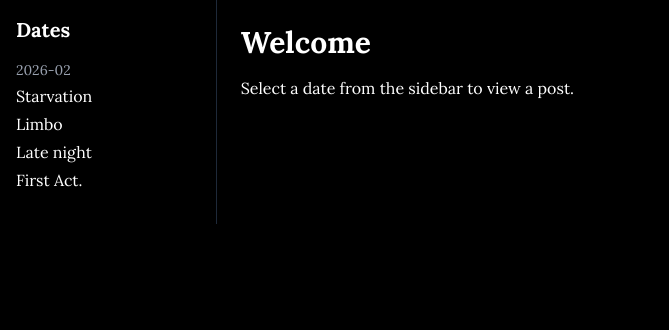
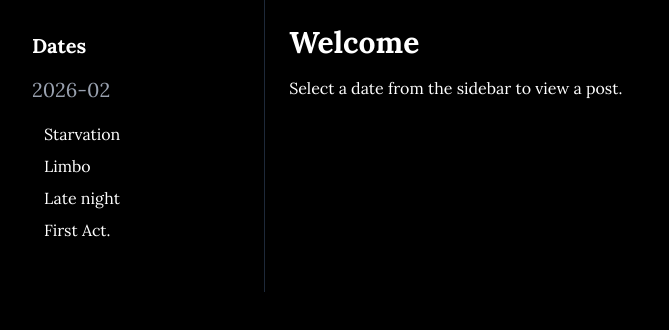
Before and after one commit to strangerwoods/woods, a React (Vite) app: page / in a window 1280 px wide. Shown: the top 330 px of the page, without its empty margins (0-669 px from the left). Built offline with nearby package versions, Linux system fonts and the light colour scheme.

Commit message:
sidebar changes

```diff
--- a/src/components/Sidebar.jsx
+++ b/src/components/Sidebar.jsx
@@ -1,7 +1,7 @@
-import { Link } from "react-router-dom";
+import { NavLink } from "react-router-dom";
 import { listPosts } from "../lib/posts";
 
-const Sidebar = ({ open = false, onClose = () => {} }) => {
+const Sidebar = ({ open = false, onClose = () => { } }) => {
 	const posts = listPosts();
 	const grouped = posts.reduce((acc, p) => {
 		const month = `${p.year}-${p.month}`; // YYYY-MM
@@ -16,7 +16,7 @@ const Sidebar = ({ open = false, onClose = () => {} }) => {
 
 	return (
 		<aside
-			className={`fixed inset-y-0 left-0 w-64 transform transition-transform duration-200 z-50 md:static md:translate-x-0 ${mobileClasses} bg-black p-4 border-r border-gray-800`}
+			className={`fixed inset-y-0 left-0 w-80 transform transition-transform duration-200 z-50 md:static md:translate-x-0 ${mobileClasses} bg-black p-8 border-r border-gray-800`}
 		>
 			<div className="md:hidden mb-4 flex justify-between items-center">
 				<h2 className="text-xl font-bold">Dates</h2>
@@ -35,17 +35,23 @@ const Sidebar = ({ open = false, onClose = () => {} }) => {
 
 			{months.map((month) => (
 				<div key={month} className="mb-4">
-					<div className="text-sm uppercase text-gray-400 mb-1">{month}</div>
-					<ul className="list-none pl-0">
+					<div className="uppercase text-gray-400 text-xl mb-4">{month}</div>
+					<ul className="list-none pl-2">
 						{grouped[month].map((post) => (
 							<li key={post.id} className="mb-1">
-								<Link
+								<NavLink
 									onClick={onClose}
+									end
 									to={`/posts/${post.year}/${post.month}/${post.id}`}
-									className="text-white hover:underline"
+									className={({ isActive }) =>
+										`w-full block px-1 py-0.5 transition-colors duration-150 hover:underline ${isActive
+											? "bg-white text-black"
+											: "text-white hover:bg-white hover:text-black"
+										}`
+									}
 								>
 									{post.title}
-								</Link>
+								</NavLink>
 							</li>
 						))}
 					</ul>
```
